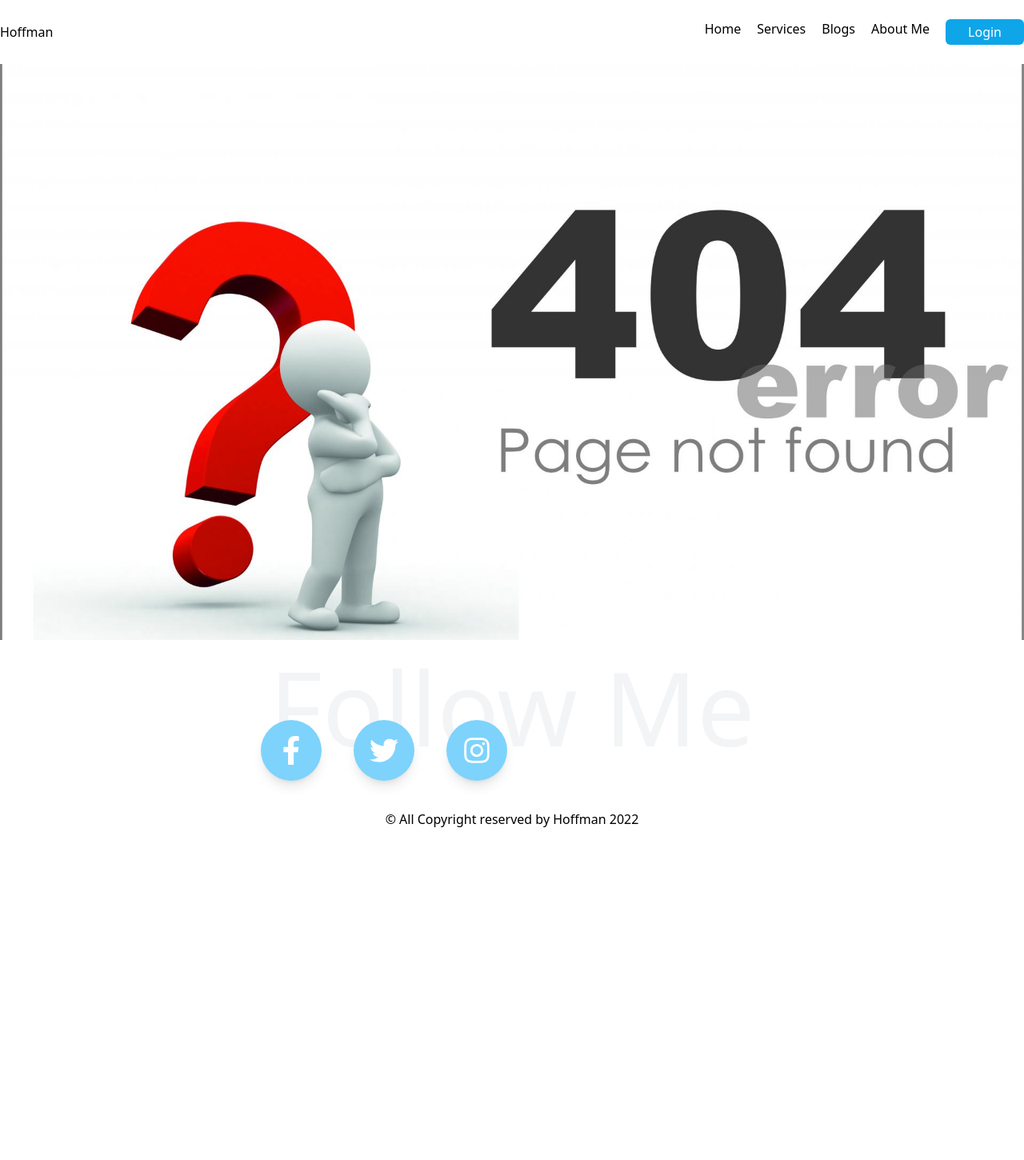
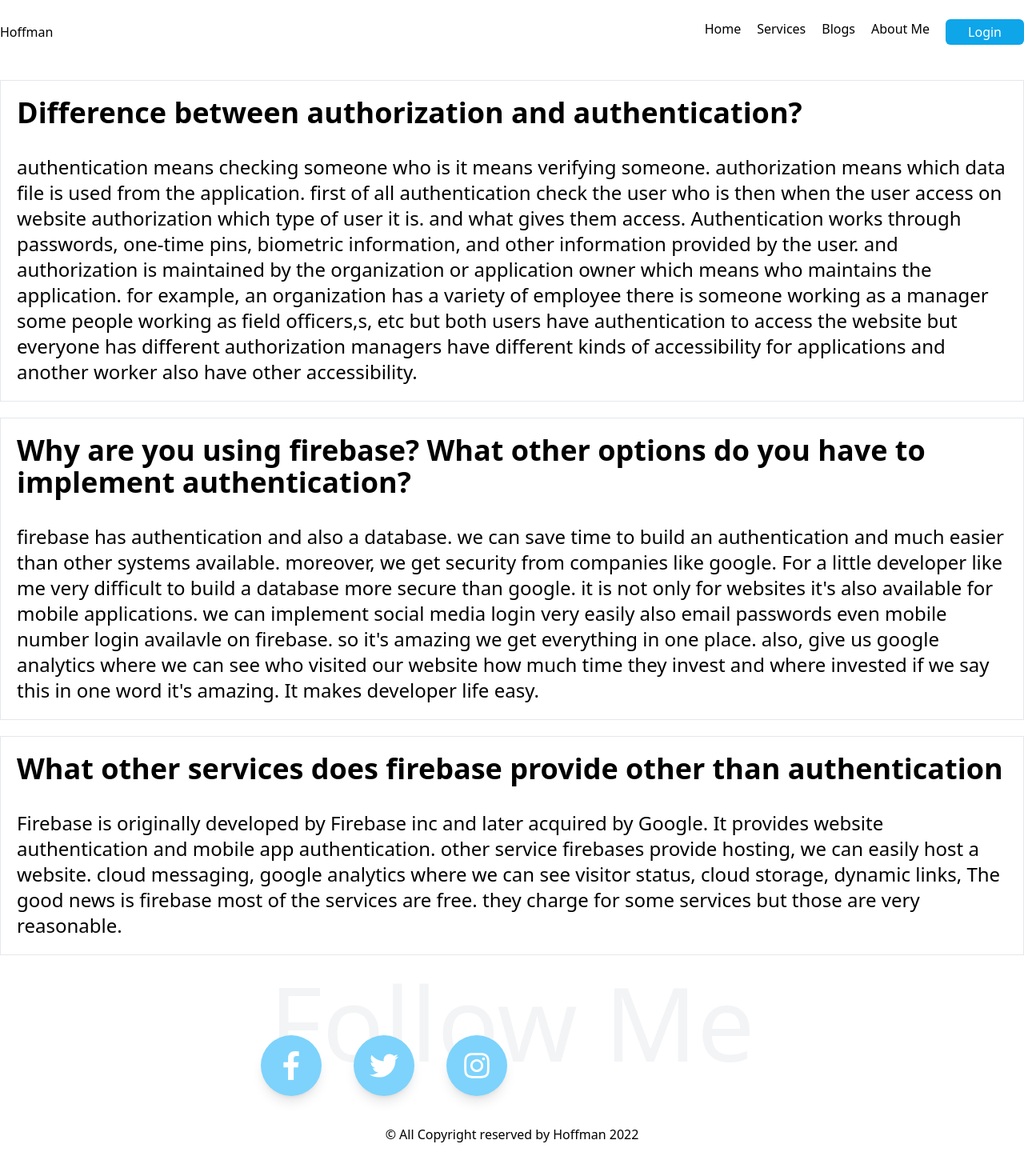
Before and after one commit to iamraihan/doctor-hoffman-independent-service, a React (Create React App) app: page /blogs in a window 1280 px wide. Shown: the whole page at 80% size. Before the commit the page ends 1056 px from the top, so only its background shows below. Built offline with nearby package versions, Linux system fonts and the light colour scheme; no server answers.

Commit message:
blog section added

```diff
--- a/src/App.js
+++ b/src/App.js
@@ -1,5 +1,6 @@
 import { Route, Routes } from 'react-router-dom';
 import './App.css';
+import Blogs from './Pages/Home/Blogs/Blogs';
 import Checkout from './Pages/Home/Checkout/Checkout';
 import Home from './Pages/Home/Home/Home';
 import Login from './Pages/Home/Home/Login/Login';
@@ -22,6 +23,7 @@
         }></Route>
         <Route path='/login' element={<Login></Login>}></Route>
         <Route path='/sign-up' element={<SignUp></SignUp>}></Route>
+        <Route path='/blogs' element={<Blogs></Blogs>}></Route>
         <Route path='*' element={<NotFound></NotFound>}></Route>
       </Routes>
       <Footer></Footer>
--- /dev/null
+++ b/src/Pages/Home/Blogs/Blogs.js
@@ -0,0 +1,34 @@
+import React from 'react';
+
+const Blogs = () => {
+    return (
+        <div>
+            <div className='max-w-screen-xl mx-auto border p-5 mt-5'>
+                <h2 className='text-4xl font-bold mb-8'>Difference between authorization and authentication?</h2>
+                <p className='text-2xl'>authentication means checking someone who is it means verifying someone. authorization means which data file is used from the application. first of all authentication check the user who is then when the user access on website authorization which type of user it is. and what gives them access.
+                    Authentication works through passwords, one-time pins, biometric information, and other information provided by the user.
+                    and authorization is maintained by the organization or application owner which means who maintains the application.
+                    for example, an organization has a variety of employee there is someone working as a manager some people working as field officers,s, etc but both users have authentication to access the website but everyone has different authorization managers have different kinds of accessibility for applications and another worker also have other accessibility. </p>
+            </div>
+            <div className='max-w-screen-xl mx-auto border p-5 mt-5'>
+                <h2 className='text-4xl font-bold mb-8'>Why are you using firebase? What other options do you have to implement authentication?</h2>
+                <p className='text-2xl'> firebase has authentication and also a database.
+                    we can save time to build an authentication and much easier than other systems available. moreover, we get security from companies like google. For a little developer like me very difficult to build a database more secure than google.
+                    it is not only for websites it's also available for mobile applications.
+                    we can implement social media login very easily also email passwords even mobile number login availavle on firebase.
+                    so it's amazing we get everything in one place. also, give us google analytics where we can see who visited our website how much time they invest and where invested if we say this in one word it's amazing.
+                    It makes developer life easy.</p>
+            </div>
+            <div className='max-w-screen-xl mx-auto border p-5 mt-5'>
+                <h2 className='text-4xl font-bold mb-8'>What other services does firebase provide other than authentication</h2>
+                <p className='text-2xl'> Firebase is originally developed by Firebase inc and later acquired by Google. It provides website authentication and mobile app authentication.
+                    other service firebases provide hosting, we can easily host a website. cloud messaging, google analytics where we can see visitor status,
+                    cloud storage, dynamic links,
+                    The good news is firebase most of the services are free.
+                    they charge for some services but those are very reasonable.</p>
+            </div>
+        </div>
+    );
+};
+
+export default Blogs;
--- a/src/Pages/Home/Home/Home.js
+++ b/src/Pages/Home/Home/Home.js
@@ -47,7 +47,7 @@
                         <p className='font-bold mt-3'>Call : +1-2345-3455-33</p>
                     </div>
 
-                    <div className=' flex flex-col items-start ml-5 w-10/12	 '>
+                    <div className=' flex flex-col items-start ml-5 w-10/12	mt-5 md:mt-0'>
                         <h2 className='text-3xl font-bold mb-4'> <FaClock className='text-3xl inline-block'></FaClock> Opening hours</h2>
                         <p className='font-semibold flex justify-items-start my-3'>Far far away, behind the word mountains, far from the countries Vokalia
                         </p>
@@ -60,7 +60,6 @@
                             </p>
                         </div>
                         <div className='bg-gray-400 h-px w-full mt-2'></div>
-                        <p className='font-bold mt-3'>Call : +1-2345-3455-33</p>
                     </div>
                 </div>
             </div>
```
